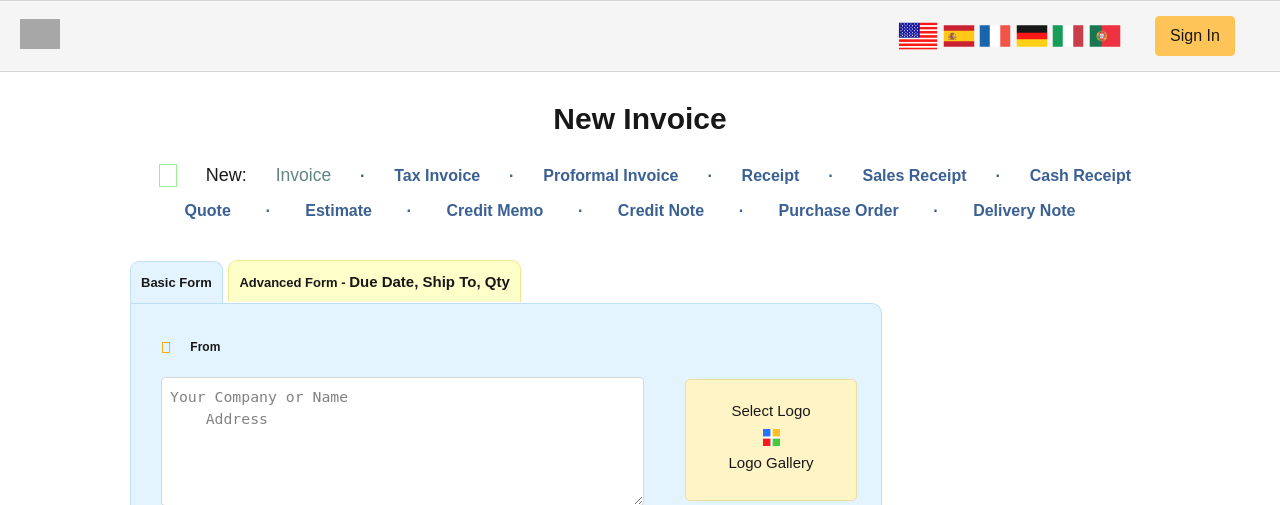
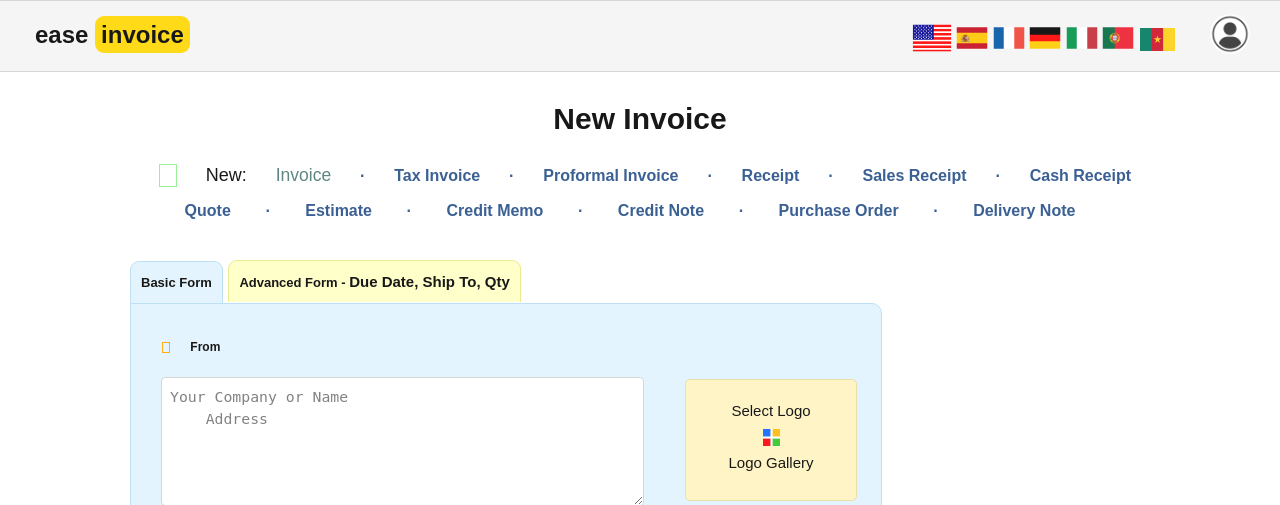
Before and after one commit to Iampraiseottia/invoice, a PHP site: page /invoice.html in a window 1280 px wide; the page is wider, and only the part inside the window is pictured. Shown: the top 505 px of that part. Run offline with PHP 8.4, Linux system fonts and the light colour scheme; some libraries are stand-ins or nearby versions; grey boxes are pictures that could not be loaded.

Commit message:
contact page completed and invoice area updated

```diff
--- a/index.html
+++ b/index.html
@@ -8,6 +8,8 @@
     <link rel="stylesheet" href="invoice.css">
     <link rel="stylesheet" href="https://cdn.jsdelivr.net/npm/bootstrap@5.3.2/dist/css/bootstrap.min.css">
     <link rel="stylesheet" href="https://cdnjs.cloudflare.com/ajax/libs/font-awesome/5.15.4/css/all.min.css" integrity="sha512-xxxxxxx" crossorigin="anonymous" />
+    <link rel="icon" href="img/ottiatech.png">
+
 </head>
 <body>
 
@@ -514,7 +516,7 @@
                         </div>
                     </div>
 
-                    <div id="google-map"></div>
+                    <img src="img/contact-img.png" class="contact-pic">
             </div>
             <div class="contact-main-input">
                     <div class="name-input">
@@ -522,7 +524,7 @@
                         <label>Your Last Name <input placeholder="Last Name" type="text" class="contact-main-input-field"></label>
                     </div>
                     <div class="name-input">
-                        <label>Your Phone Number <input placeholder="Phone Number" type="number" class="contact-main-input-field"></label>
+                        <label>Your Email Adress <input placeholder="Email Address" type="email" class="contact-main-input-field"></label>
                         <label>Your Email Adress <input placeholder="Email Address" type="email" class="contact-main-input-field"></label>
                     </div>
                     <div class="name-input">
--- a/invoice.css
+++ b/invoice.css
@@ -27,6 +27,7 @@ body{
 .invoice-left-img{
     width: auto;
     height: 30px;
+    margin-left: 15px;
 }
 
 .invoice-right-img{
@@ -34,23 +35,29 @@ body{
     width: auto;
 }
 
-.invoice-right-img1{
+.erica{
+    background-color: gold;
+    padding: 5px 6px;
+    border-radius: 9px;
+}
+
+.invoice-right-img1,
+.invoice-right-img2{
     height: 40px;
     width: auto;
     vertical-align: bottom;
 }
 
-.sign-in{
+.invoice-right-img2{
+    height: 37px;
+    margin-top: -8px;
+}
+
+.user{
+    height: 40px;
+    border-radius: 50%;
     margin-left: 30px;
-    width: 80px;
-    height: 40px;
-    font-size: 16px;
-    background: rgb(255, 190, 70);
-    border: 1px solid rgb(255, 190, 70);
-    border-radius: 4px;
-    vertical-align: bottom;
-    margin-right: 25px;
-    cursor: pointer;
+    margin-right: 10px;
 }
 
 .invoice-right:hover,
--- a/invoice.html
+++ b/invoice.html
@@ -15,7 +15,7 @@
     <!--------------------------HEADER------------------->
     <section id="ottia">
         <div class="invoice-left">
-            <img src="img/invoicelogo.png" class="invoice-left-img">
+            <h2 class="invoice-left-img">ease <span class="erica">invoice</span></h2>
         </div>
         <div class="invoice-right">
             <img src="img/us.png" class="invoice-right-img1">
@@ -24,8 +24,9 @@
             <img src="img/germany.png" class="invoice-right-img">
             <img src="img/italy.png" class="invoice-right-img">
             <img src="img/portugal.png" class="invoice-right-img">
+            <img src="img/CM.png" class="invoice-right-img2">
 
-            <button class="sign-in">Sign In</button>
+            <img src="img/user.jpg" class="user">
 
         </div>
     </section>
```
Also changed, not shown: home.css (+8 -1 lines), img/contact-img.png (added), img/user.jpg (added).
